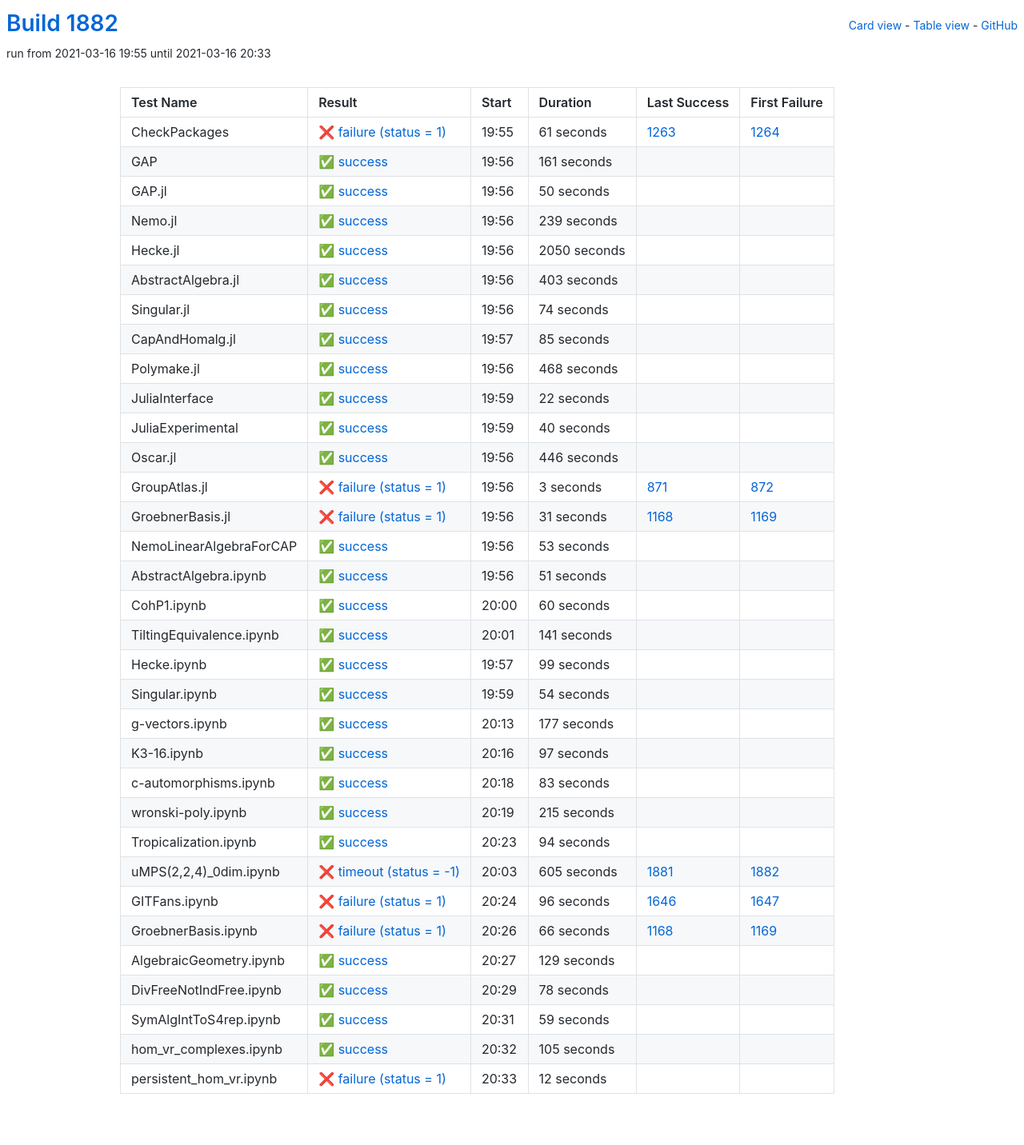
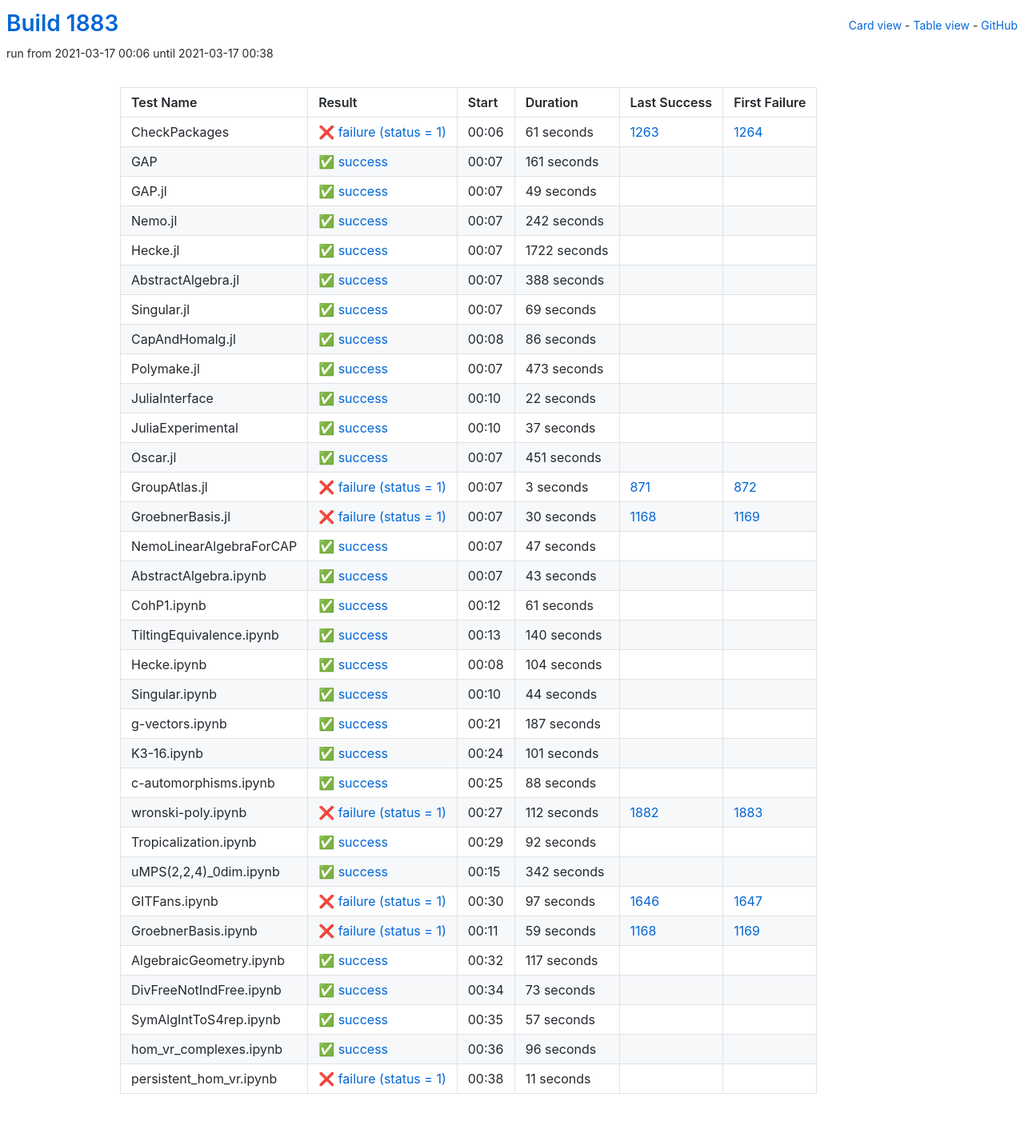
Before and after one commit to oscar-system/oscar-ci-status-stable, a Jekyll site: the page built from table.html, in a window 1280 px wide. Shown: the whole page at 80% size. Built offline with Jekyll 4.4.1, drawn with Linux system fonts in a browser that asks for light colours.

Commit message:
Build #1883

```diff
--- a/_data/ci.yml
+++ b/_data/ci.yml
@@ -1,6 +1,6 @@
 ---
-build: 1882
-build_url: https://oscarci.mathematik.uni-kl.de/job/oscar-stable/1882/
+build: 1883
+build_url: https://oscarci.mathematik.uni-kl.de/job/oscar-stable/1883/
 job: oscar-stable
 organization: oscar-system
 repo: oscar-ci-status-stable
@@ -8,8 +8,8 @@ repourl: https://github.com/oscar-system/oscar-ci-status-stable
 tests:
 - name: CheckPackages
   id: checkpackages
-  log: https://oscarci.mathematik.uni-kl.de/job/oscar-stable/1882/artifact/logs/build-1882/CheckPackages.log
-  start: 2021-03-16 19:55
+  log: https://oscarci.mathematik.uni-kl.de/job/oscar-stable/1883/artifact/logs/build-1883/CheckPackages.log
+  start: 2021-03-17 00:06
   success: false
   exitcode: 1
   status: failure
@@ -20,8 +20,8 @@ tests:
   first_failure_url: https://oscarci.mathematik.uni-kl.de/job/oscar-stable/1264/
 - name: GAP
   id: gap
-  log: https://oscarci.mathematik.uni-kl.de/job/oscar-stable/1882/artifact/logs/build-1882/GAP.log
-  start: 2021-03-16 19:56
+  log: https://oscarci.mathematik.uni-kl.de/job/oscar-stable/1883/artifact/logs/build-1883/GAP.log
+  start: 2021-03-17 00:07
   success: true
   exitcode: 0
   status: success
@@ -32,92 +32,92 @@ tests:
   first_failure_url:
 - name: GAP.jl
   id: gap-jl
-  log: https://oscarci.mathematik.uni-kl.de/job/oscar-stable/1882/artifact/logs/build-1882/GAP.jl.log
-  start: 2021-03-16 19:56
+  log: https://oscarci.mathematik.uni-kl.de/job/oscar-stable/1883/artifact/logs/build-1883/GAP.jl.log
+  start: 2021-03-17 00:07
   success: true
   exitcode: 0
   status: success
-  duration: 50
+  duration: 49
   last_success: false
   last_success_url:
   first_failure: false
   first_failure_url:
 - name: Nemo.jl
   id: nemo-jl
-  log: https://oscarci.mathematik.uni-kl.de/job/oscar-stable/1882/artifact/logs/build-1882/Nemo.jl.log
-  start: 2021-03-16 19:56
+  log: https://oscarci.mathematik.uni-kl.de/job/oscar-stable/1883/artifact/logs/build-1883/Nemo.jl.log
+  start: 2021-03-17 00:07
   success: true
   exitcode: 0
   status: success
-  duration: 239
+  duration: 242
   last_success: false
   last_success_url:
   first_failure: false
   first_failure_url:
 - name: Hecke.jl
   id: hecke-jl
-  log: https://oscarci.mathematik.uni-kl.de/job/oscar-stable/1882/artifact/logs/build-1882/Hecke.jl.log
-  start: 2021-03-16 19:56
+  log: https://oscarci.mathematik.uni-kl.de/job/oscar-stable/1883/artifact/logs/build-1883/Hecke.jl.log
+  start: 2021-03-17 00:07
   success: true
   exitcode: 0
   status: success
-  duration: 2050
+  duration: 1722
   last_success: false
   last_success_url:
   first_failure: false
   first_failure_url:
 - name: AbstractAlgebra.jl
   id: abstractalgebra-jl
-  log: https://oscarci.mathematik.uni-kl.de/job/oscar-stable/1882/artifact/logs/build-1882/AbstractAlgebra.jl.log
-  start: 2021-03-16 19:56
+  log: https://oscarci.mathematik.uni-kl.de/job/oscar-stable/1883/artifact/logs/build-1883/AbstractAlgebra.jl.log
+  start: 2021-03-17 00:07
   success: true
   exitcode: 0
   status: success
-  duration: 403
+  duration: 388
   last_success: false
   last_success_url:
   first_failure: false
   first_failure_url:
 - name: Singular.jl
   id: singular-jl
-  log: https://oscarci.mathematik.uni-kl.de/job/oscar-stable/1882/artifact/logs/build-1882/Singular.jl.log
-  start: 2021-03-16 19:56
+  log: https://oscarci.mathematik.uni-kl.de/job/oscar-stable/1883/artifact/logs/build-1883/Singular.jl.log
+  start: 2021-03-17 00:07
   success: true
   exitcode: 0
   status: success
-  duration: 74
+  duration: 69
   last_success: false
   last_success_url:
   first_failure: false
   first_failure_url:
 - name: CapAndHomalg.jl
   id: capandhomalg-jl
-  log: https://oscarci.mathematik.uni-kl.de/job/oscar-stable/1882/artifact/logs/build-1882/CapAndHomalg.jl.log
-  start: 2021-03-16 19:57
+  log: https://oscarci.mathematik.uni-kl.de/job/oscar-stable/1883/artifact/logs/build-1883/CapAndHomalg.jl.log
+  start: 2021-03-17 00:08
   success: true
   exitcode: 0
   status: success
-  duration: 85
+  duration: 86
   last_success: false
   last_success_url:
   first_failure: false
   first_failure_url:
 - name: Polymake.jl
   id: polymake-jl
-  log: https://oscarci.mathematik.uni-kl.de/job/oscar-stable/1882/artifact/logs/build-1882/Polymake.jl.log
-  start: 2021-03-16 19:56
+  log: https://oscarci.mathematik.uni-kl.de/job/oscar-stable/1883/artifact/logs/build-1883/Polymake.jl.log
+  start: 2021-03-17 00:07
   success: true
   exitcode: 0
   status: success
-  duration: 468
+  duration: 473
   last_success: false
   last_success_url:
   first_failure: false
   first_failure_url:
 - name: JuliaInterface
   id: juliainterface
-  log: https://oscarci.mathematik.uni-kl.de/job/oscar-stable/1882/artifact/logs/build-1882/JuliaInterface.log
-  start: 2021-03-16 19:59
+  log: https://oscarci.mathematik.uni-kl.de/job/oscar-stable/1883/artifact/logs/build-1883/JuliaInterface.log
+  start: 2021-03-17 00:10
   success: true
   exitcode: 0
   status: success
@@ -128,32 +128,32 @@ tests:
   first_failure_url:
 - name: JuliaExperimental
   id: juliaexperimental
-  log: https://oscarci.mathematik.uni-kl.de/job/oscar-stable/1882/artifact/logs/build-1882/JuliaExperimental.log
-  start: 2021-03-16 19:59
+  log: https://oscarci.mathematik.uni-kl.de/job/oscar-stable/1883/artifact/logs/build-1883/JuliaExperimental.log
+  start: 2021-03-17 00:10
   success: true
   exitcode: 0
   status: success
-  duration: 40
+  duration: 37
   last_success: false
   last_success_url:
   first_failure: false
   first_failure_url:
 - name: Oscar.jl
   id: oscar-jl
-  log: https://oscarci.mathematik.uni-kl.de/job/oscar-stable/1882/artifact/logs/build-1882/Oscar.jl.log
-  start: 2021-03-16 19:56
+  log: https://oscarci.mathematik.uni-kl.de/job/oscar-stable/1883/artifact/logs/build-1883/Oscar.jl.log
+  start: 2021-03-17 00:07
   success: true
   exitcode: 0
   status: success
-  duration: 446
+  duration: 451
   last_success: false
   last_success_url:
   first_failure: false
   first_failure_url:
 - name: GroupAtlas.jl
   id: groupatlas-jl
-  log: https://oscarci.mathematik.uni-kl.de/job/oscar-stable/1882/artifact/logs/build-1882/GroupAtlas.jl.log
-  start: 2021-03-16 19:56
+  log: https://oscarci.mathematik.uni-kl.de/job/oscar-stable/1883/artifact/logs/build-1883/GroupAtlas.jl.log
+  start: 2021-03-17 00:07
   success: false
   exitcode: 1
   status: failure
@@ -164,240 +164,240 @@ tests:
   first_failure_url: https://oscarci.mathematik.uni-kl.de/job/oscar-stable/872/
 - name: GroebnerBasis.jl
   id: groebnerbasis-jl
-  log: https://oscarci.mathematik.uni-kl.de/job/oscar-stable/1882/artifact/logs/build-1882/GroebnerBasis.jl.log
-  start: 2021-03-16 19:56
+  log: https://oscarci.mathematik.uni-kl.de/job/oscar-stable/1883/artifact/logs/build-1883/GroebnerBasis.jl.log
+  start: 2021-03-17 00:07
   success: false
   exitcode: 1
   status: failure
-  duration: 31
+  duration: 30
   last_success: 1168
   last_success_url: https://oscarci.mathematik.uni-kl.de/job/oscar-stable/1168/
   first_failure: 1169
   first_failure_url: https://oscarci.mathematik.uni-kl.de/job/oscar-stable/1169/
 - name: NemoLinearAlgebraForCAP
   id: nemolinearalgebraforcap
-  log: https://oscarci.mathematik.uni-kl.de/job/oscar-stable/1882/artifact/logs/build-1882/NemoLinearAlgebraForCAP.log
-  start: 2021-03-16 19:56
+  log: https://oscarci.mathematik.uni-kl.de/job/oscar-stable/1883/artifact/logs/build-1883/NemoLinearAlgebraForCAP.log
+  start: 2021-03-17 00:07
   success: true
   exitcode: 0
   status: success
-  duration: 53
+  duration: 47
   last_success: false
   last_success_url:
   first_failure: false
   first_failure_url:
 - name: AbstractAlgebra.ipynb
   id: abstractalgebra-ipynb
-  log: https://oscarci.mathematik.uni-kl.de/job/oscar-stable/1882/artifact/logs/build-1882/AbstractAlgebra.ipynb.log
-  start: 2021-03-16 19:56
+  log: https://oscarci.mathematik.uni-kl.de/job/oscar-stable/1883/artifact/logs/build-1883/AbstractAlgebra.ipynb.log
+  start: 2021-03-17 00:07
   success: true
   exitcode: 0
   status: success
-  duration: 51
+  duration: 43
   last_success: false
   last_success_url:
   first_failure: false
   first_failure_url:
 - name: CohP1.ipynb
   id: cohp1-ipynb
-  log: https://oscarci.mathematik.uni-kl.de/job/oscar-stable/1882/artifact/logs/build-1882/CohP1.ipynb.log
-  start: 2021-03-16 20:00
+  log: https://oscarci.mathematik.uni-kl.de/job/oscar-stable/1883/artifact/logs/build-1883/CohP1.ipynb.log
+  start: 2021-03-17 00:12
   success: true
   exitcode: 0
   status: success
-  duration: 60
+  duration: 61
   last_success: false
   last_success_url:
   first_failure: false
   first_failure_url:
 - name: TiltingEquivalence.ipynb
   id: tiltingequivalence-ipynb
-  log: https://oscarci.mathematik.uni-kl.de/job/oscar-stable/1882/artifact/logs/build-1882/TiltingEquivalence.ipynb.log
-  start: 2021-03-16 20:01
+  log: https://oscarci.mathematik.uni-kl.de/job/oscar-stable/1883/artifact/logs/build-1883/TiltingEquivalence.ipynb.log
+  start: 2021-03-17 00:13
   success: true
   exitcode: 0
   status: success
-  duration: 141
+  duration: 140
   last_success: false
   last_success_url:
   first_failure: false
   first_failure_url:
 - name: Hecke.ipynb
   id: hecke-ipynb
-  log: https://oscarci.mathematik.uni-kl.de/job/oscar-stable/1882/artifact/logs/build-1882/Hecke.ipynb.log
-  start: 2021-03-16 19:57
+  log: https://oscarci.mathematik.uni-kl.de/job/oscar-stable/1883/artifact/logs/build-1883/Hecke.ipynb.log
+  start: 2021-03-17 00:08
   success: true
   exitcode: 0
   status: success
-  duration: 99
+  duration: 104
   last_success: false
   last_success_url:
   first_failure: false
   first_failure_url:
 - name: Singular.ipynb
   id: singular-ipynb
-  log: https://oscarci.mathematik.uni-kl.de/job/oscar-stable/1882/artifact/logs/build-1882/Singular.ipynb.log
-  start: 2021-03-16 19:59
+  log: https://oscarci.mathematik.uni-kl.de/job/oscar-stable/1883/artifact/logs/build-1883/Singular.ipynb.log
+  start: 2021-03-17 00:10
   success: true
   exitcode: 0
   status: success
-  duration: 54
+  duration: 44
   last_success: false
   last_success_url:
   first_failure: false
   first_failure_url:
 - name: g-vectors.ipynb
   id: g-vectors-ipynb
-  log: https://oscarci.mathematik.uni-kl.de/job/oscar-stable/1882/artifact/logs/build-1882/g-vectors.ipynb.log
-  start: 2021-03-16 20:13
+  log: https://oscarci.mathematik.uni-kl.de/job/oscar-stable/1883/artifact/logs/build-1883/g-vectors.ipynb.log
+  start: 2021-03-17 00:21
   success: true
   exitcode: 0
   status: success
-  duration: 177
+  duration: 187
   last_success: false
   last_success_url:
   first_failure: false
   first_failure_url:
 - name: K3-16.ipynb
   id: k3-16-ipynb
-  log: https://oscarci.mathematik.uni-kl.de/job/oscar-stable/1882/artifact/logs/build-1882/K3-16.ipynb.log
-  start: 2021-03-16 20:16
+  log: https://oscarci.mathematik.uni-kl.de/job/oscar-stable/1883/artifact/logs/build-1883/K3-16.ipynb.log
+  start: 2021-03-17 00:24
   success: true
   exitcode: 0
   status: success
-  duration: 97
+  duration: 101
   last_success: false
   last_success_url:
   first_failure: false
   first_failure_url:
 - name: c-automorphisms.ipynb
   id: c-automorphisms-ipynb
-  log: https://oscarci.mathematik.uni-kl.de/job/oscar-stable/1882/artifact/logs/build-1882/c-automorphisms.ipynb.log
-  start: 2021-03-16 20:18
+  log: https://oscarci.mathematik.uni-kl.de/job/oscar-stable/1883/artifact/logs/build-1883/c-automorphisms.ipynb.log
+  start: 2021-03-17 00:25
   success: true
   exitcode: 0
   status: success
-  duration: 83
+  duration: 88
   last_success: false
   last_success_url:
   first_failure: false
   first_failure_url:
 - name: wronski-poly.ipynb
   id: wronski-poly-ipynb
-  log: https://oscarci.mathematik.uni-kl.de/job/oscar-stable/1882/artifact/logs/build-1882/wronski-poly.ipynb.log
-  start: 2021-03-16 20:19
+  log: https://oscarci.mathematik.uni-kl.de/job/oscar-stable/1883/artifact/logs/build-1883/wronski-poly.ipynb.log
+  start: 2021-03-17 00:27
+  success: false
+  exitcode: 1
+  status: failure
+  duration: 112
+  last_success: 1882
+  last_success_url: https://oscarci.mathematik.uni-kl.de/job/oscar-stable/1882/
+  first_failure: 1883
+  first_failure_url: https://oscarci.mathematik.uni-kl.de/job/oscar-stable/1883/
+- name: Tropicalization.ipynb
+  id: tropicalization-ipynb
+  log: https://oscarci.mathematik.uni-kl.de/job/oscar-stable/1883/artifact/logs/build-1883/Tropicalization.ipynb.log
+  start: 2021-03-17 00:29
   success: true
   exitcode: 0
   status: success
-  duration: 215
-  last_success: false
-  last_success_url:
-  first_failure: false
-  first_failure_url:
-- name: Tropicalization.ipynb
-  id: tropicalization-ipynb
-  log: https://oscarci.mathematik.uni-kl.de/job/oscar-stable/1882/artifact/logs/build-1882/Tropicalization.ipynb.log
-  start: 2021-03-16 20:23
-  success: true
-  exitcode: 0
-  status: success
-  duration: 94
+  duration: 92
   last_success: false
   last_success_url:
   first_failure: false
   first_failure_url:
 - name: uMPS(2,2,4)_0dim.ipynb
   id: umps-2-2-4-0dim-ipynb
-  log: https://oscarci.mathematik.uni-kl.de/job/oscar-stable/1882/artifact/logs/build-1882/uMPS-2-2-4-_0dim.ipynb.log
-  start: 2021-03-16 20:03
-  success: false
-  exitcode: -1
-  status: timeout
-  duration: 605
-  last_success: 1881
-  last_success_url: https://oscarci.mathematik.uni-kl.de/job/oscar-stable/1881/
-  first_failure: 1882
-  first_failure_url: https://oscarci.mathematik.uni-kl.de/job/oscar-stable/1882/
+  log: https://oscarci.mathematik.uni-kl.de/job/oscar-stable/1883/artifact/logs/build-1883/uMPS-2-2-4-_0dim.ipynb.log
+  start: 2021-03-17 00:15
+  success: true
+  exitcode: 0
+  status: success
+  duration: 342
+  last_success: false
+  last_success_url:
+  first_failure: false
+  first_failure_url:
 - name: GITFans.ipynb
   id: gitfans-ipynb
-  log: https://oscarci.mathematik.uni-kl.de/job/oscar-stable/1882/artifact/logs/build-1882/GITFans.ipynb.log
-  start: 2021-03-16 20:24
+  log: https://oscarci.mathematik.uni-kl.de/job/oscar-stable/1883/artifact/logs/build-1883/GITFans.ipynb.log
+  start: 2021-03-17 00:30
   success: false
   exitcode: 1
   status: failure
-  duration: 96
+  duration: 97
   last_success: 1646
   last_success_url: https://oscarci.mathematik.uni-kl.de/job/oscar-stable/1646/
   first_failure: 1647
   first_failure_url: https://oscarci.mathematik.uni-kl.de/job/oscar-stable/1647/
 - name: GroebnerBasis.ipynb
   id: groebnerbasis-ipynb
-  log: https://oscarci.mathematik.uni-kl.de/job/oscar-stable/1882/artifact/logs/build-1882/GroebnerBasis.ipynb.log
-  start: 2021-03-16 20:26
+  log: https://oscarci.mathematik.uni-kl.de/job/oscar-stable/1883/artifact/logs/build-1883/GroebnerBasis.ipynb.log
+  start: 2021-03-17 00:11
   success: false
   exitcode: 1
   status: failure
-  duration: 66
+  duration: 59
   last_success: 1168
   last_success_url: https://oscarci.mathematik.uni-kl.de/job/oscar-stable/1168/
   first_failure: 1169
   first_failure_url: https://oscarci.mathematik.uni-kl.de/job/oscar-stable/1169/
 - name: AlgebraicGeometry.ipynb
   id: algebraicgeometry-ipynb
-  log: https://oscarci.mathematik.uni-kl.de/job/oscar-stable/1882/artifact/logs/build-1882/AlgebraicGeometry.ipynb.log
-  start: 2021-03-16 20:27
+  log: https://oscarci.mathematik.uni-kl.de/job/oscar-stable/1883/artifact/logs/build-1883/AlgebraicGeometry.ipynb.log
+  start: 2021-03-17 00:32
   success: true
   exitcode: 0
   status: success
-  duration: 129
+  duration: 117
   last_success: false
   last_success_url:
   first_failure: false
   first_failure_url:
 - name: DivFreeNotIndFree.ipynb
   id: divfreenotindfree-ipynb
-  log: https://oscarci.mathematik.uni-kl.de/job/oscar-stable/1882/artifact/logs/build-1882/DivFreeNotIndFree.ipynb.log
-  start: 2021-03-16 20:29
+  log: https://oscarci.mathematik.uni-kl.de/job/oscar-stable/1883/artifact/logs/build-1883/DivFreeNotIndFree.ipynb.log
+  start: 2021-03-17 00:34
   success: true
   exitcode: 0
   status: success
-  duration: 78
+  duration: 73
   last_success: false
   last_success_url:
   first_failure: false
   first_failure_url:
 - name: SymAlgIntToS4rep.ipynb
   id: symalginttos4rep-ipynb
-  log: https://oscarci.mathematik.uni-kl.de/job/oscar-stable/1882/artifact/logs/build-1882/SymAlgIntToS4rep.ipynb.log
-  start: 2021-03-16 20:31
+  log: https://oscarci.mathematik.uni-kl.de/job/oscar-stable/1883/artifact/logs/build-1883/SymAlgIntToS4rep.ipynb.log
+  start: 2021-03-17 00:35
   success: true
   exitcode: 0
   status: success
-  duration: 59
+  duration: 57
   last_success: false
   last_success_url:
   first_failure: false
   first_failure_url:
 - name: hom_vr_complexes.ipynb
   id: hom-vr-complexes-ipynb
-  log: https://oscarci.mathematik.uni-kl.de/job/oscar-stable/1882/artifact/logs/build-1882/hom_vr_complexes.ipynb.log
-  start: 2021-03-16 20:32
+  log: https://oscarci.mathematik.uni-kl.de/job/oscar-stable/1883/artifact/logs/build-1883/hom_vr_complexes.ipynb.log
+  start: 2021-03-17 00:36
   success: true
   exitcode: 0
   status: success
-  duration: 105
+  duration: 96
   last_success: false
   last_success_url:
   first_failure: false
   first_failure_url:
 - name: persistent_hom_vr.ipynb
   id: persistent-hom-vr-ipynb
-  log: https://oscarci.mathematik.uni-kl.de/job/oscar-stable/1882/artifact/logs/build-1882/persistent_hom_vr.ipynb.log
-  start: 2021-03-16 20:33
+  log: https://oscarci.mathematik.uni-kl.de/job/oscar-stable/1883/artifact/logs/build-1883/persistent_hom_vr.ipynb.log
+  start: 2021-03-17 00:38
   success: false
   exitcode: 1
   status: failure
-  duration: 12
+  duration: 11
   last_success: false
   last_success_url:
   first_failure: false
```
Also changed, not shown: README.md.
